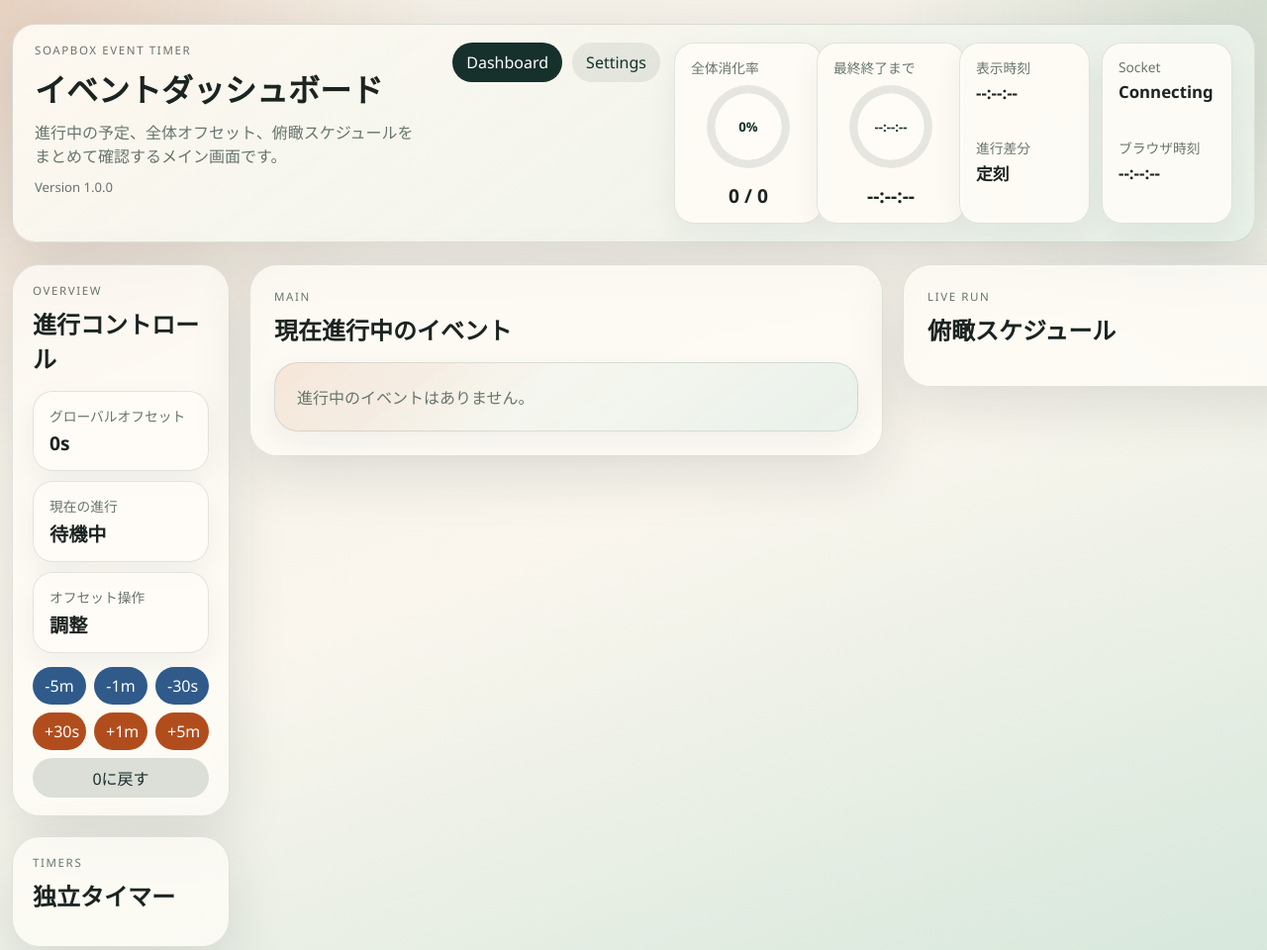
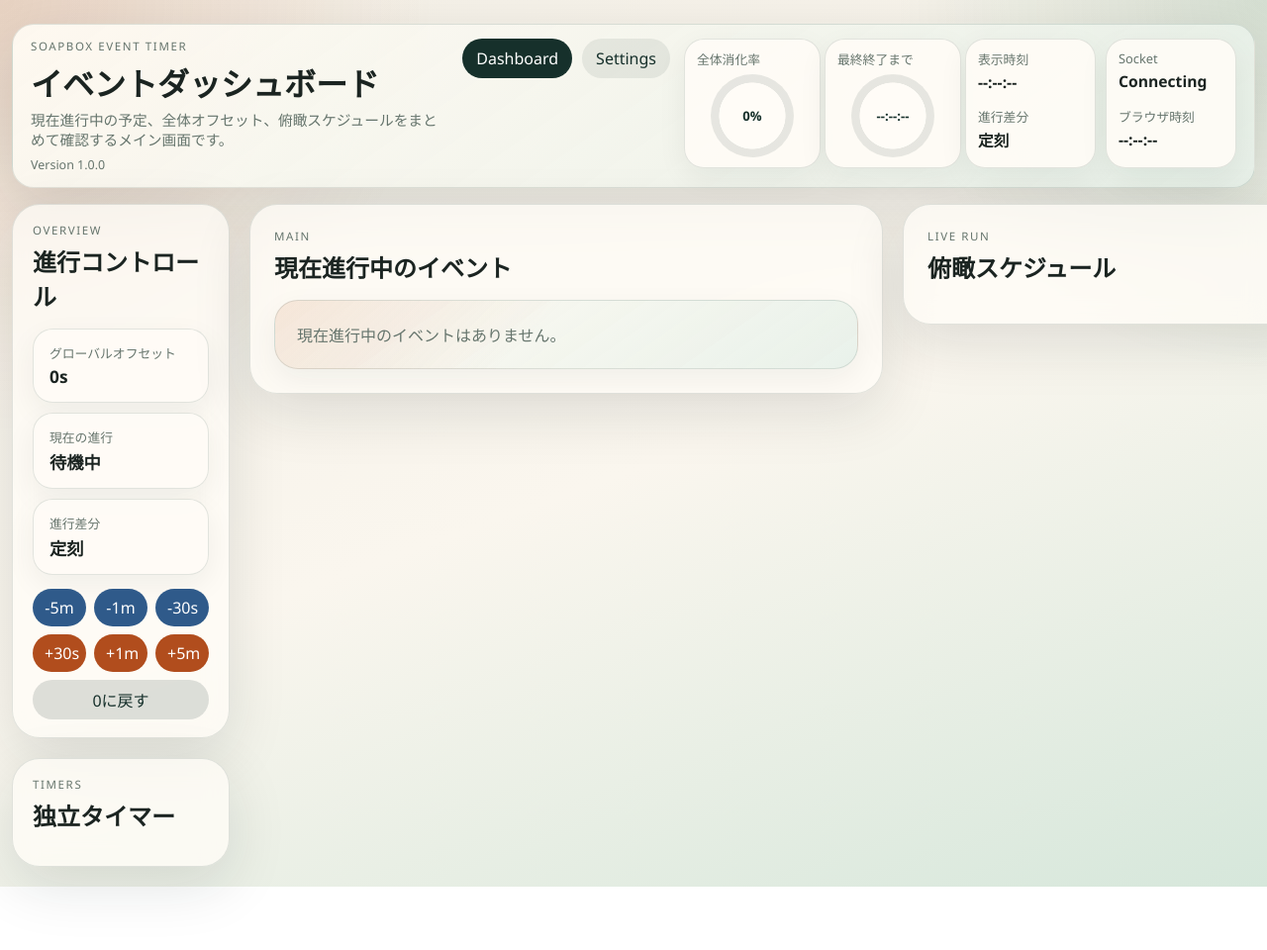
Before and after one commit to babe28/soapbox-eventtimer, a website: page public/index.html in a window 1280 px wide. Shown: the top 960 px of the page at 99% size. After the commit the page ends 896 px from the top, so only its background shows below. Drawn offline with nearby package versions, Linux system fonts and the light colour scheme; no server answers.

Commit message:
feat: 現在進行中の予定を表示する機能を追加し、UIを改善

```diff
--- a/public/app.js
+++ b/public/app.js
@@ -17,6 +17,7 @@ const elements = {
   browserTime: document.querySelector('#browser-time'),
   offsetSeconds: document.querySelector('#offset-seconds'),
   offsetStatus: document.querySelector('#offset-status'),
+  progressDiff: document.querySelector('#progress-diff'),
   currentSchedule: document.querySelector('#current-schedule'),
   resetOffset: document.querySelector('#reset-offset'),
   currentEvent: document.querySelector('#current-event'),
@@ -93,6 +94,17 @@ function getScheduleBounds() {
 }
 
 function getCurrentIndex() {
+  const displayedNow = getDisplayedNow();
+  const liveIndex = state.payload.schedule.findIndex((item) => {
+    const start = new Date(item.start).getTime();
+    const end = start + item.duration * 1000;
+    return displayedNow >= start && displayedNow < end;
+  });
+
+  if (liveIndex >= 0) {
+    return liveIndex;
+  }
+
   const currentId = state.payload.state?.currentScheduleId;
   return state.payload.schedule.findIndex((item) => item.id === currentId);
 }
@@ -107,7 +119,9 @@ function renderOverview() {
   if (!currentState) return;
 
   elements.offsetSeconds.textContent = `${currentState.globalOffsetSeconds}s`;
-  elements.offsetStatus.textContent = formatOffsetLabel(currentState.globalOffsetSeconds);
+  const offsetLabel = formatOffsetLabel(currentState.globalOffsetSeconds);
+  elements.offsetStatus.textContent = offsetLabel;
+  elements.progressDiff.textContent = offsetLabel;
   const activeIndex = getActiveIndex();
   const activeItem = activeIndex >= 0 ? state.payload.schedule[activeIndex] : null;
   elements.currentSchedule.textContent = activeItem
--- a/public/index.html
+++ b/public/index.html
@@ -13,7 +13,7 @@
           <p class="eyebrow">Soapbox Event Timer</p>
           <h1>イベントダッシュボード</h1>
           <p class="hero-copy">
-            進行中の予定、全体オフセット、俯瞰スケジュールをまとめて確認するメイン画面です。
+            現在進行中の予定、全体オフセット、俯瞰スケジュールをまとめて確認するメイン画面です。
           </p>
           <p class="hero-version">Version 1.0.0</p>
         </div>
@@ -80,8 +80,8 @@
               <strong id="current-schedule">待機中</strong>
             </article>
             <article class="metric-card">
-              <span>オフセット操作</span>
-              <strong>調整</strong>
+              <span>進行差分</span>
+              <strong id="progress-diff">定刻</strong>
             </article>
           </div>
 
@@ -104,7 +104,7 @@
             </div>
           </div>
           <div id="current-event" class="current-event-card">
-            <p class="empty-state">進行中のイベントはありません。</p>
+            <p class="empty-state">現在進行中のイベントはありません。</p>
           </div>
         </section>
 
--- a/public/styles.css
+++ b/public/styles.css
@@ -38,7 +38,7 @@ body {
 .app-shell-dashboard {
   min-height: 100vh;
   width: min(1720px, calc(100% - 24px));
-  padding-bottom: 24px;
+  padding-bottom: 20px;
 }
 
 .hero {
@@ -53,8 +53,8 @@ body {
 }
 
 .hero-compact {
-  padding: 18px 22px;
-  border-radius: 24px;
+  padding: 14px 18px;
+  border-radius: 22px;
 }
 
 .hero-dashboard {
@@ -75,7 +75,7 @@ body {
 
 .eyebrow,
 .panel-kicker {
-  margin: 0 0 8px;
+  margin: 0 0 6px;
   text-transform: uppercase;
   letter-spacing: 0.14em;
   font-size: 0.72rem;
@@ -90,14 +90,15 @@ body {
 
 .hero-copy {
   max-width: 720px;
-  margin: 10px 0 0;
-  line-height: 1.5;
+  margin: 6px 0 0;
+  line-height: 1.35;
+  font-size: 0.92rem;
   color: var(--muted);
 }
 
 .hero-version {
-  margin: 10px 0 0;
-  font-size: 0.82rem;
+  margin: 6px 0 0;
+  font-size: 0.78rem;
   color: var(--muted);
 }
 
@@ -127,7 +128,7 @@ body {
 .hero-status {
   display: grid;
   grid-template-columns: repeat(2, minmax(140px, 1fr));
-  gap: 12px;
+  gap: 10px;
   align-self: start;
 }
 
@@ -149,16 +150,16 @@ body {
 }
 
 .status-chip {
-  padding: 14px 16px;
+  padding: 10px 12px;
 }
 
 .status-chip-donut {
-  min-width: 150px;
+  min-width: 138px;
 }
 
 .status-chip-double {
   display: grid;
-  gap: 10px;
+  gap: 8px;
 }
 
 .status-chip span,
@@ -167,24 +168,24 @@ body {
 .timer-meta {
   display: block;
   color: var(--muted);
-  font-size: 0.86rem;
+  font-size: 0.8rem;
 }
 
 .status-chip strong,
 .metric-card strong {
   display: block;
-  margin-top: 4px;
-  font-size: 1.2rem;
+  margin-top: 3px;
+  font-size: 1.08rem;
 }
 
 .status-inline strong {
-  font-size: 1.05rem;
+  font-size: 0.98rem;
 }
 
 .status-donut {
   display: grid;
-  gap: 10px;
-  margin-top: 8px;
+  gap: 4px;
+  margin-top: 6px;
   justify-items: center;
 }
 
@@ -207,6 +208,10 @@ body {
   color: var(--panel-strong);
 }
 
+.status-chip-donut strong {
+  display: none;
+}
+
 .dashboard-grid {
   display: grid;
   grid-template-columns: repeat(12, 1fr);
@@ -221,7 +226,7 @@ body {
     "control feature timeline"
     "timers feature timeline";
   gap: 20px;
-  margin-top: 22px;
+  margin-top: 16px;
   align-items: start;
 }
 
```
